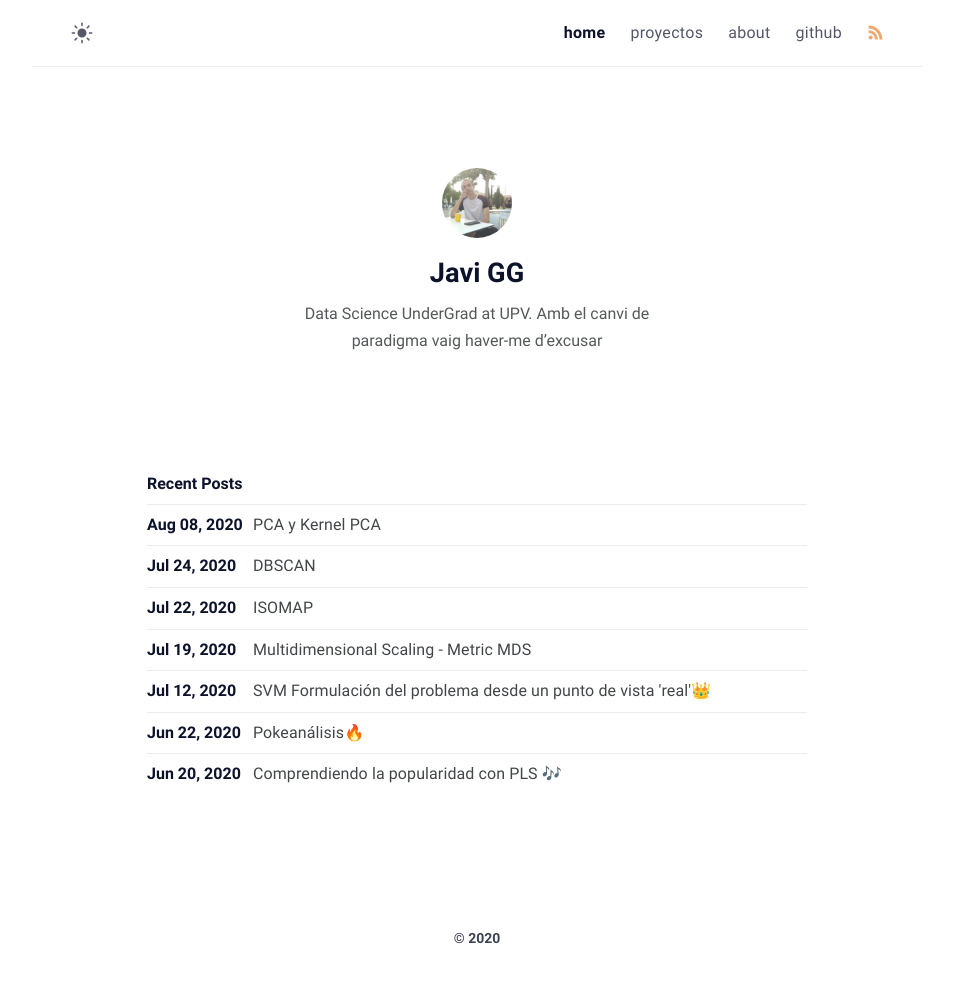
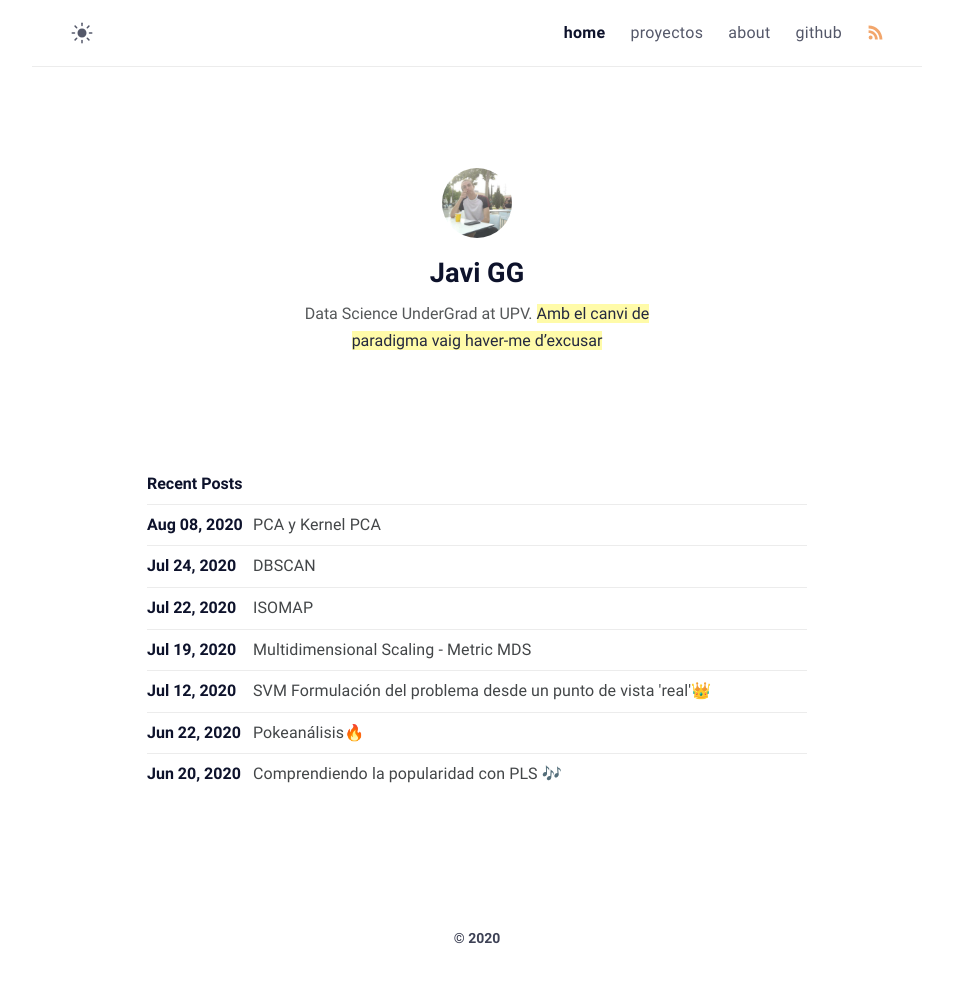
Before and after one commit to JAVI897/JAVI897.github.io, a Jekyll site: the page built from index.md, in a window 1280 px wide. Shown: the whole page, without its empty margins (163-1116 px from the left). Built offline with Jekyll 4.4.1, drawn with Linux system fonts in a browser that asks for light colours.

```diff
--- a/_config.yml
+++ b/_config.yml
@@ -12,7 +12,7 @@ mode: light # default theme "dark" | "light"
 author:
   name: Javi GG # author name
   bio: >- # tell to the world
-    Data Science UnderGrad at UPV.           Amb el canvi de paradigma vaig haver-me d’excusar
+    Data Science UnderGrad at UPV. <mark>Amb el canvi de paradigma vaig haver-me d’excusar</mark>
   username: Javi GG # social media username eg. github, twitter
   email: s.javi.com@gmail.com # your contact adress
   avatar: /assets/img/avatar.jpg # change with your own avatar
```
